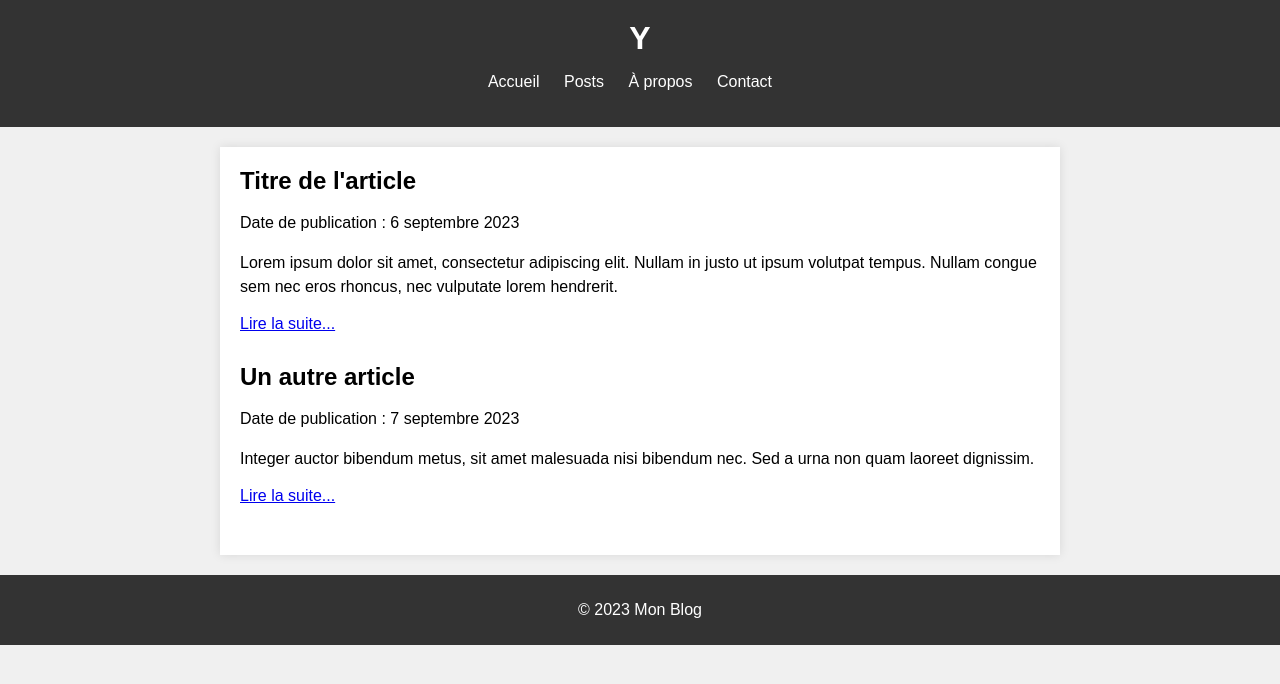
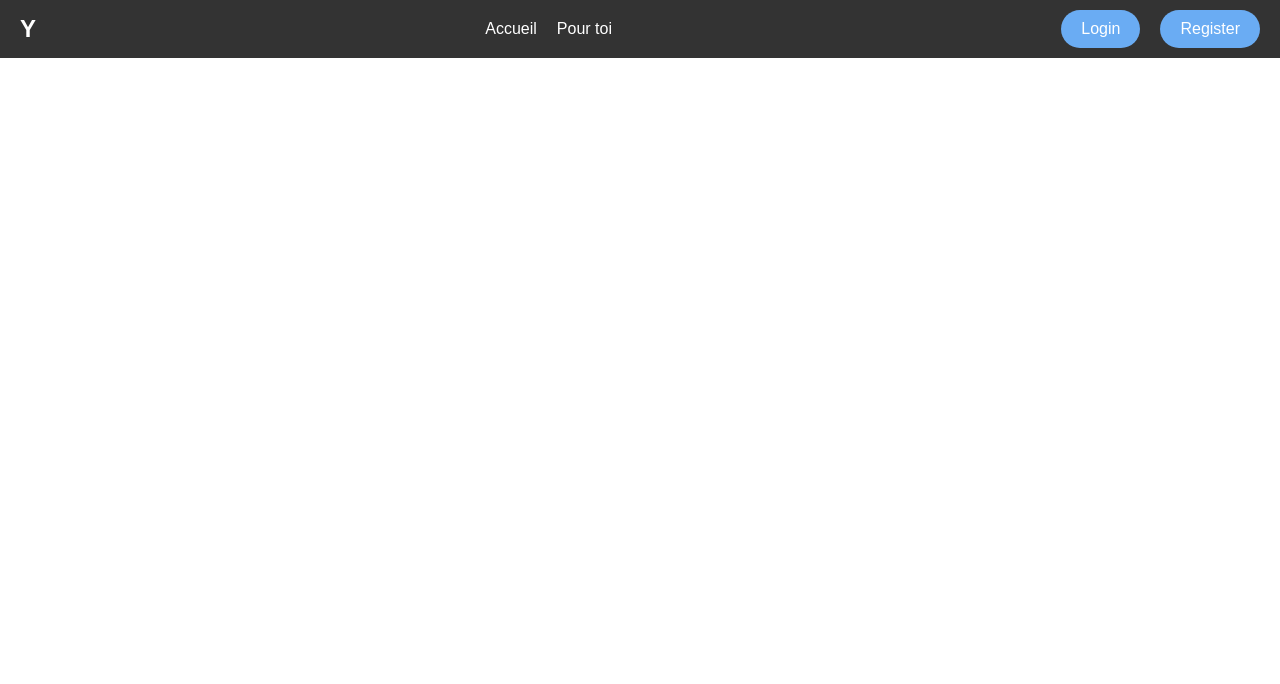
Before and after one commit to chiyeb/ProjetDevWeb, a PHP site: page / in a window 1280 px wide. Shown: the top 684 px of the page. Run offline with PHP 8.4, Linux system fonts and the light colour scheme.

Commit message:
header page principal

```diff
--- a/index.php
+++ b/index.php
@@ -1,42 +1,27 @@
-<!DOCTYPE html>
+<!doctype html>
 <html lang="fr">
 <head>
+    <link rel="stylesheet" href="styles.css">
     <meta charset="UTF-8">
-    <meta name="viewport" content="width=device-width, initial-scale=1.0">
-    <title>Mon Blog</title>
-    <link rel="stylesheet" href="styles.css">
+    <meta name="viewport"
+          content="width=device-width, user-scalable=no, initial-scale=1.0, maximum-scale=1.0, minimum-scale=1.0">
+    <meta http-equiv="X-UA-Compatible" content="ie=edge">
+    <title>Document</title>
 </head>
 <body>
 <header>
-    <h1>Y</h1>
+    <div class="logo">Y</div>
+    <div class="middle-buttons">
+        <a class="btn-menu" href="accueil.php">Accueil</a>
+        <a class="btn-menu" href="pour-toi.php">Pour toi</a>
+    </div>
     <nav>
-        <ul>
-            <li><a href="#">Accueil </a></li>
-            <li><a href="#">Posts</a></li>
-            <li><a href="#">À propos</a></li>
-            <li><a href="#">Contact</a></li>
-        </ul>
+        <a class="btn" href="page-login.html">Login</a>
+        <a class="btn" href="page-register.html">Register</a>
     </nav>
+
 </header>
 
-<main>
-    <article>
-        <h2>Titre de l'article</h2>
-        <p>Date de publication : 6 septembre 2023</p>
-        <p>Lorem ipsum dolor sit amet, consectetur adipiscing elit. Nullam in justo ut ipsum volutpat tempus. Nullam congue sem nec eros rhoncus, nec vulputate lorem hendrerit.</p>
-        <a href="#">Lire la suite...</a>
-    </article>
 
-    <article>
-        <h2>Un autre article</h2>
-        <p>Date de publication : 7 septembre 2023</p>
-        <p>Integer auctor bibendum metus, sit amet malesuada nisi bibendum nec. Sed a urna non quam laoreet dignissim.</p>
-        <a href="#">Lire la suite...</a>
-    </article>
-</main>
-
-<footer>
-    <p>&copy; 2023 Mon Blog</p>
-</footer>
 </body>
 </html>
--- a/styles.css
+++ b/styles.css
@@ -1,61 +1,71 @@
-/* style.css */
-body {
-    font-family: Arial, sans-serif;
+*{
     margin: 0;
     padding: 0;
-    background-color: #f0f0f0;
+    font-family: Arial;
 }
-
 header {
     background-color: #333;
     color: #fff;
-    text-align: center;
-    padding: 20px 0;
+    padding: 10px 0;
+    display: flex;
+    justify-content: space-between;
+    align-items: center;
 }
 
-header h1 {
-    margin: 0;
+header ul {
+    display: flex;
+    justify-content: center;
 }
 
-nav ul {
-    list-style-type: none;
-    padding: 0;
+header ul li {
+    list-style: none;
+    margin: 20px;
 }
 
-nav ul li {
-    display: inline;
-    margin-right: 20px;
+/* Styles pour la barre de navigation */
+nav {
+    display: flex;
+    align-items: center;
 }
 
-nav a {
+/* Styles pour les boutons */
+.btn {
+    background-color: #6aacf3;
+    color: #fff;
+    padding: 10px 20px;
     text-decoration: none;
-    color: #fff;
+    margin-right: 20px;
+    border-radius: 50px;
+    transition: 0.5s;
+}
+.btn:hover{
+    background-color: #3f91d2;
+    transition: 0.5s;
 }
 
-main {
-    max-width: 800px;
-    margin: 20px auto;
-    padding: 20px;
-    background-color: #fff;
-    box-shadow: 0 0 10px rgba(0, 0, 0, 0.1);
+/* Style pour le logo */
+.logo {
+    font-size: 24px;
+    font-weight: bold;
+    margin-left: 20px;
 }
 
-article {
-    margin-bottom: 30px;
+/* Style pour les boutons "Pour toi" et "Accueil" */
+.middle-buttons {
+    flex-grow: 1; /* Les boutons prennent l'espace disponible */
+    display: flex;
+    justify-content: center;
+    align-items: center;
+
+
 }
 
-article h2 {
-    font-size: 24px;
-    margin: 0;
+.middle-buttons .btn-menu {
+    margin: 0 10px; /* Espacement entre les boutons */
+    text-decoration: none;
+    color: #ffffff;
+    position: relative;
+    position: relative;
+
+
 }
-
-article p {
-    line-height: 1.5;
-}
-
-footer {
-    text-align: center;
-    padding: 10px 0;
-    background-color: #333;
-    color: #fff;
-}
```
